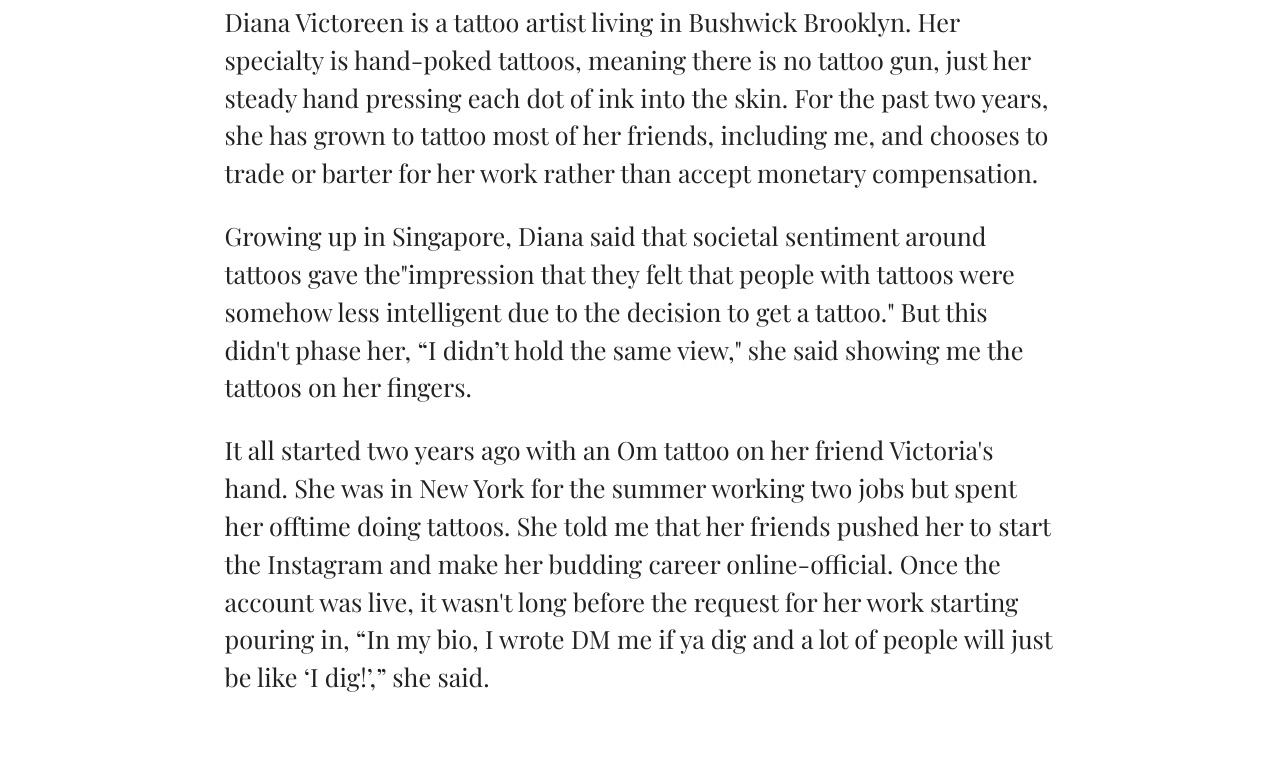
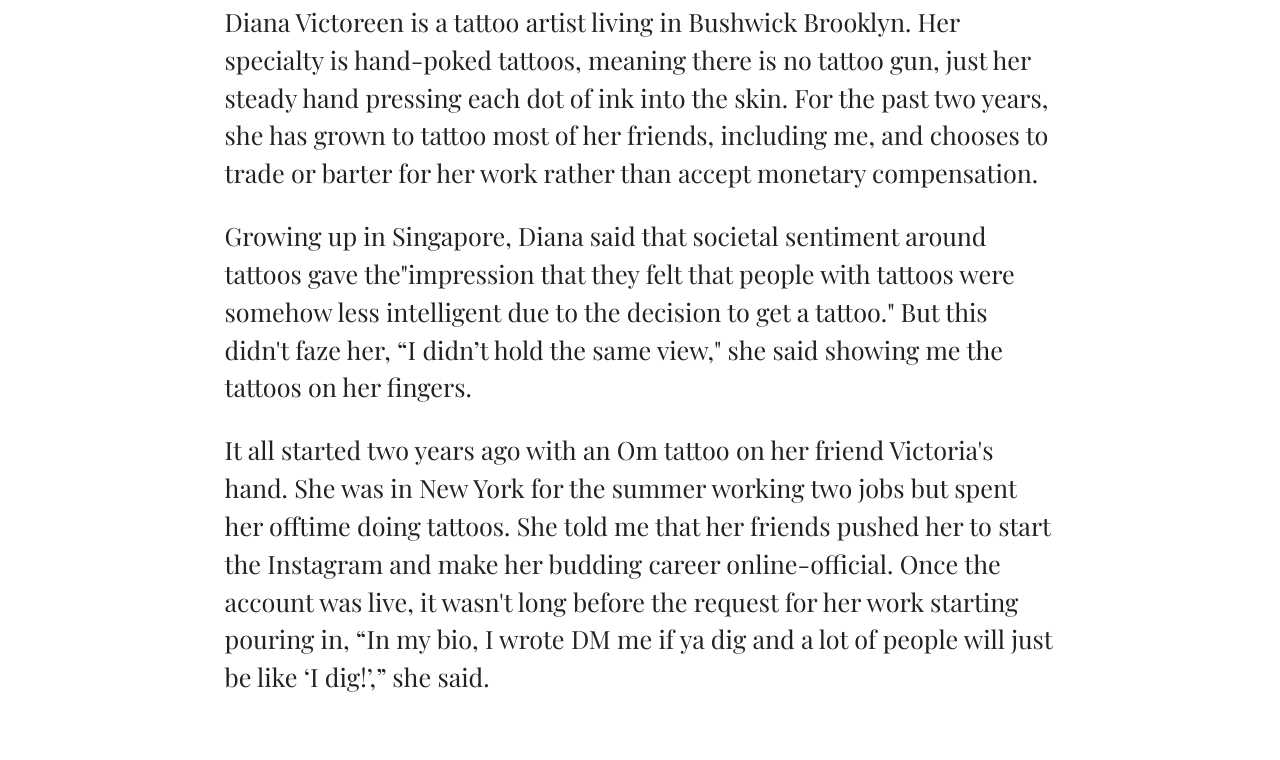
Before and after one commit to anniecarm/tatsfortrade, a plain HTML site: page index.html in a window 1280 px wide. Shown: the part 1627-2387 px from the top of the page. Drawn offline with nearby package versions, Linux system fonts and the light colour scheme; a web font is replaced by a local one.

Commit message:
Update index.html

```diff
--- a/index.html
+++ b/index.html
@@ -35,7 +35,7 @@
 
             <p class="flow-text">Diana Victoreen is a tattoo artist living in Bushwick Brooklyn. Her specialty is hand-poked tattoos, meaning there is no tattoo gun, just her steady hand pressing each dot of ink into the skin. For the past two years, she has grown to tattoo most of her friends, including me, and chooses to trade or barter for her work rather than accept monetary compensation.</p>
 
-            <p class="flow-text">Growing up in Singapore, Diana said that societal sentiment around tattoos gave the"impression that they felt that people with tattoos were somehow less intelligent due to the decision to get a tattoo." But this didn't phase her, “I didn’t hold the same view," she said showing me the tattoos on her fingers.</p>
+            <p class="flow-text">Growing up in Singapore, Diana said that societal sentiment around tattoos gave the"impression that they felt that people with tattoos were somehow less intelligent due to the decision to get a tattoo." But this didn't faze her, “I didn’t hold the same view," she said showing me the tattoos on her fingers.</p>
 
             <p class="flow-text">It all started two years ago with an Om tattoo on her friend Victoria's hand. She was in New York for the summer working two jobs but spent her offtime doing tattoos. She told me that her friends pushed her to start the Instagram and make her budding career online-official. Once the account was live, it wasn't long before the request for her work starting pouring in, “In my bio, I wrote DM me if ya dig and a lot of people will just be like ‘I dig!’,” she said.</p>
         </div>
```
